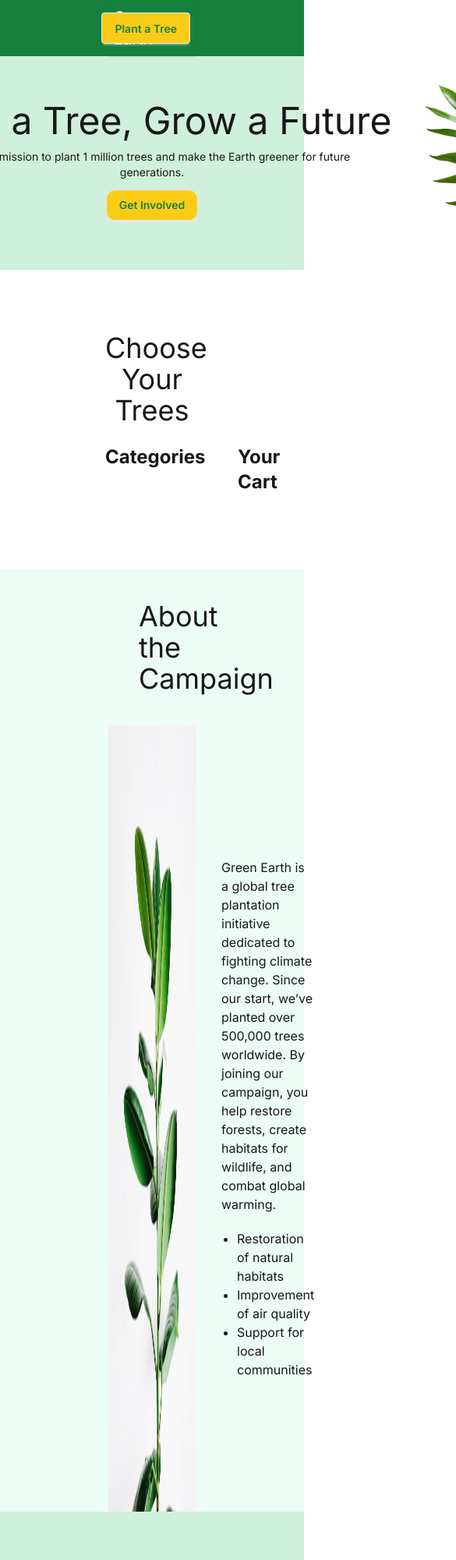
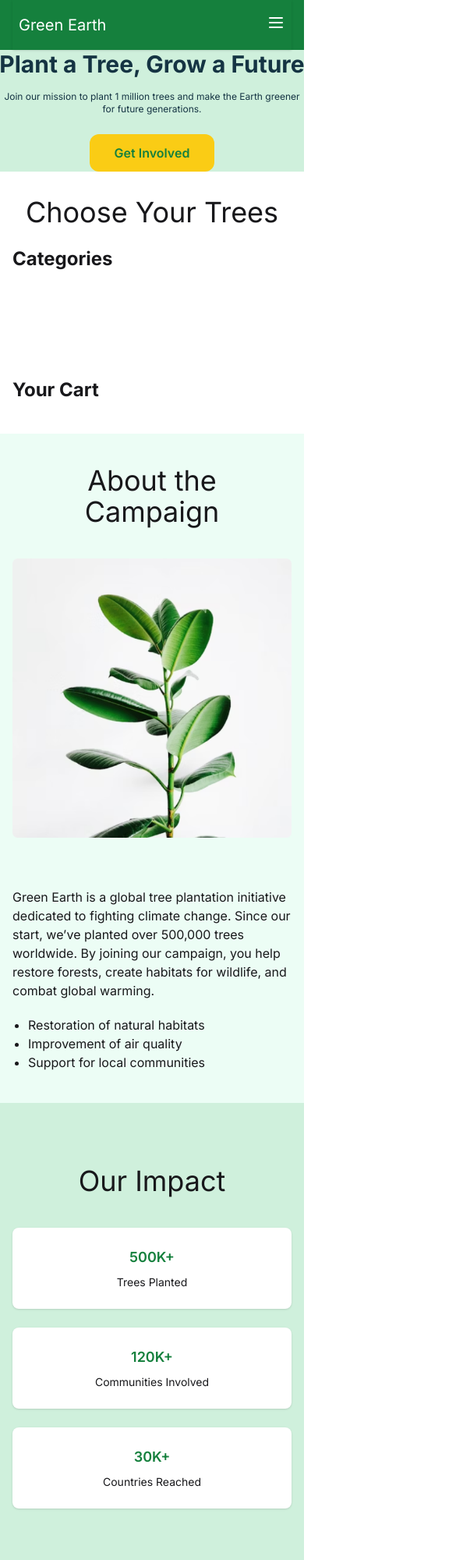
Before and after one commit to engsanjid/Green-Earth, a plain HTML site: page index.html in a window 390 px wide. Shown: the top 2000 px of the page at 78% size, 585 px wide, since content can reach past the window. Drawn offline with nearby package versions, Linux system fonts and the light colour scheme; no server answers.

Commit message:
added responsive and other

```diff
--- a/index.html
+++ b/index.html
@@ -25,40 +25,69 @@
 <body class="inter-font ">
 
 <!--Nav-->
-    <nav class="bg-[#15803D] px-[138px]">
-
-    <div class="navbar shadow-sm ">
+<nav class="bg-[#15803D] px-4 lg:px-[138px]">
+  <div class="navbar shadow-sm flex justify-between items-center">
     <div class="navbar-start">
-    <p class=" text-xl text-white">Green Earth</p>
+      <p class="text-xl text-white">Green Earth</p>
     </div>
     <div class="navbar-center hidden lg:flex">
-    <ul class="menu menu-horizontal px-1 text-white">
+      <ul class="flex gap-5 px-1 text-white">
         <li><a>About</a></li>
-      <li><a href="">Gallery</a></li>
+        <li>Gallery</li>
         <li><a>Plant a Tree</a></li>
       </ul>
     </div>
-  <div class="navbar-end ">
-    <a class="btn bg-[#FACC15] text-[#15803D]">Plant a Tree</a>
+
+    <div class="navbar-end flex items-center gap-2">
+      <div class="lg:hidden">
+        <button id="mobile-menu-btn" class="text-white focus:outline-none">
+          <svg class="w-6 h-6" fill="none" stroke="currentColor" stroke-width="2" viewBox="0 0 24 24" xmlns="http://www.w3.org/2000/svg">
+            <path stroke-linecap="round" stroke-linejoin="round" d="M4 6h16M4 12h16M4 18h16"></path>
+          </svg>
+        </button>
+      </div>
+      <a href="" class="pt-2 btn bg-[#FACC15] text-[#15803D] hidden lg:block">Plant a Tree</a>
     </div>
   </div>
+  <div id="mobile-menu" class="hidden bg-[#15803D]">
+    <ul class="menu menu-vertical px-2 py-2 text-white">
+      <li><a href="">About</a></li>
+      <li><a href="">Gallery</a></li>
+      <li><a href="">Plant a Tree</a></li>
+      <li><a class="btn w-full bg-[#FACC15] text-[#15803D] mt-2" href="">Plant a Tree</a></li>
+    </ul>
+  </div>
 </nav>
+
+<script>
+  const btn = document.getElementById('mobile-menu-btn');
+  const menu = document.getElementById('mobile-menu');
+
+  btn.addEventListener('click', () => {
+    menu.classList.toggle('hidden');
+  });
+</script>
+
 
 
 
 <!--Banner-->
 
-    <div class="flex justify-center items-center bg-[#CFF0DC] ">
-          <img src="/assets/hero-leaf1.png" alt="">
-          <div class="pb-1  text-center ">
-              <h1 class="w-[627px] h-[60px] text-5xl">Plant a Tree, Grow a Future</h1>
-              <p class="pb-3 text-sm">Join our mission to plant 1 million trees and make the Earth greener for future <br> generations.</p>
-             <a class="btn bg-[#FACC15] text-[#15803D] rounded-xl" href="">Get Involved</a>
-          </div>
-          <img src="/assets/hero-leaf2.png" alt="">
+   <div class="bg-[#CFF0DC] flex flex-col md:flex-row justify-center items-center px-4">
+    <img src="./assets/hero-leaf1.png" alt="Leaf" class="hidden md:block w-auto h-auto max-h-[300px]">
+
+    <div class="text-center md:mx-10">
+        <h1 class="text-3xl md:text-4xl font-bold mb-4 text-[#153443] whitespace-nowrap">Plant a Tree, Grow a Future</h1>
+        <p class="text-xs md:text-base text-[#153443] mb-6">
+            Join our mission to plant 1 million trees and make the Earth greener for future generations.
+        </p>
+        <a href="" class="inline-block px-8 py-3 bg-[#FACC15] text-[#15803D] rounded-xl font-semibold transition-colors duration-300 hover:bg-[#E5B80C]">
+            Get Involved
+        </a>
     </div>
 
-
+    <img src="./assets/hero-leaf2.png" alt="Leaf" class="hidden md:block w-auto h-auto max-h-[300px]">
+</div>
 
 <!--Spinner-->
 
@@ -87,27 +116,29 @@
 
 <!--Functionalities section-->
 
-<section class="px-[135px] py-[80px]">
-    <h1 class="text-center text-4xl pb-6">Choose Your Trees</h1>
-    <div class="flex gap-[30px]">
-        <div class="w-1/4">
+<section class="px-4 py-8 md:px-[135px] md:py-[80px]">
+    <h1 class="text-center text-4xl pb-6 md:text-4xl">Choose Your Trees</h1>
+    <div class="flex flex-col md:flex-row gap-6">
+
+        <div class="w-full md:w-1/4">
             <h1 class="text-2xl font-bold pb-2">Categories</h1>
             <div id="categories-container" class="flex flex-col gap-2">
             </div>
         </div>
-             <div id="card_container" class="grid gap-6 sm:grid-cols-2 lg:grid-cols-3 mx-10 my-10">
 
+
+        <div id="card_container" class="grid gap-6 sm:grid-cols-2 lg:grid-cols-3 mx-0 md:mx-10 my-10">
         </div>
 
 
-        <div class="w-1/4 relative">
+        <div class="w-full md:w-1/4 relative">
             <h1 class="font-bold text-2xl mb-2">Your Cart</h1>
             <ul id="cart-list" class="list-disc ml-5 space-y-2"></ul>
             <div id="total-container" class="mt-4 font-bold hidden">
                 Total: $<span id="total-price">0</span>
             </div>
         </div>
-
+    </div>
 
     <!-- Modal -->
     <dialog id="cart_modal" class="modal">
@@ -120,20 +151,15 @@
             </div>
         </div>
     </dialog>
-
-
-
-
-    </div>
 </section>
 
 <!--About Campaign-->
 
-   <section class="px-[138px] bg-emerald-50 ">
-   <h1 class="text-center p-[40px] text-4xl">About the Campaign</h1>
-   <div class="flex gap-8">
-    <img src="/assets/about.png" alt="">
-    <div class="pt-[170px] pb-[170px]">
+   <section class="px-4 md:px-[138px] bg-emerald-50">
+    <h1 class="text-center p-10 text-4xl">About the Campaign</h1>
+    <div class="flex flex-col md:flex-row gap-6 items-center">
+        <img src="./assets/about.png" alt="" class="w-full md:w-auto"/>
+        <div class="pt-10 pb-10 md:pt-[170px] md:pb-[170px]">
             <p class="pb-5">
                 Green Earth is a global tree plantation initiative dedicated to fighting climate change. Since our start, we’ve planted over 500,000 trees worldwide. By joining our campaign, you help restore forests, create habitats for wildlife, and combat global warming.
             </p>
@@ -148,25 +174,25 @@
 
 
 
+
 <!--Our Impact Section-->
 
-<section class="px-[138px] bg-[#CFF0DC] pt-[100px] pb-[100px]">
-  <h1 class="text-center pb-[40px] text-4xl">Our Impact</h1>
-
-<div class="flex gap-10">
-  <div class="card w-96 bg-base-100 card-md shadow-sm">
+<section class="px-4 md:px-[138px] bg-[#CFF0DC] pt-20 pb-20">
+    <h1 class="text-center pb-10 text-4xl">Our Impact</h1>
+    <div class="flex flex-col md:flex-row gap-6 md:gap-10 items-center">
+        <div class="card w-full md:w-96 bg-base-100 shadow-sm">
             <div class="card-body text-center items-center">
                 <h2 class="card-title text-[#15803D]">500K+</h2>
                 <p>Trees Planted</p>
             </div>
         </div>
-  <div class="card w-96 bg-base-100 card-md shadow-sm">
+        <div class="card w-full md:w-96 bg-base-100 shadow-sm">
             <div class="card-body text-center items-center">
                 <h2 class="card-title text-[#15803D]">120K+</h2>
                 <p>Communities Involved</p>
             </div>
         </div>
-   <div class="card w-96 bg-base-100 card-md shadow-sm">
+        <div class="card w-full md:w-96 bg-base-100 shadow-sm">
             <div class="card-body text-center items-center">
                 <h2 class="card-title text-[#15803D]">30K+</h2>
                 <p>Countries Reached</p>
@@ -178,12 +204,12 @@
 
 <!--Plant a Tree Today Section -->
 
-<section class="bg-[#15803D] pt-[100px] pb-[100px] flex justify-center">
-  <div class="bg-green-600 p-8 rounded-lg shadow-md w-96">
+<section class="bg-[#15803D] pt-20 pb-20 flex justify-center px-4">
+    <div class="bg-green-600 p-8 rounded-lg shadow-md w-full max-w-md">
         <h1 class="text-center text-white text-2xl mb-6">Plant a Tree Today</h1>
         <div class="flex flex-col gap-4">
-      <input class="input input-bordered w-full" type="text" name="" id="" placeholder="Your Name" />
-      <input class="input input-bordered w-full" type="email" name="" id="" placeholder="Your Email Address" />
+            <input class="input input-bordered w-full" type="text" placeholder="Your Name" />
+            <input class="input input-bordered w-full" type="email" placeholder="Your Email Address" />
             <select class="select select-bordered w-full">
                 <option disabled selected>Number of Trees</option>
                 <option>1 Tree - $5</option>
@@ -196,11 +222,13 @@
 </section>
 
 
+
 <!--footer section-->
 
-<footer class="flex justify-center bg-[#14532D]">
-    <p class="pt-[24px] pb-[24px]">© 2025 Green Earth. All Rights Reserved.</p>
+<footer class="flex flex-col md:flex-row justify-center items-center bg-[#14532D] px-4 md:px-0">
+    <p class="pt-6 pb-6 text-center text-white">© 2025 Green Earth. All Rights Reserved.</p>
 </footer>
-<script src="/script/index.js"></script>
+
+<script src="./script/index.js"></script>
 </body>
 </html>
```
Also changed, not shown: script/index.js (+2 -10 lines). Lines whose indentation alone changed are shown as unchanged.
